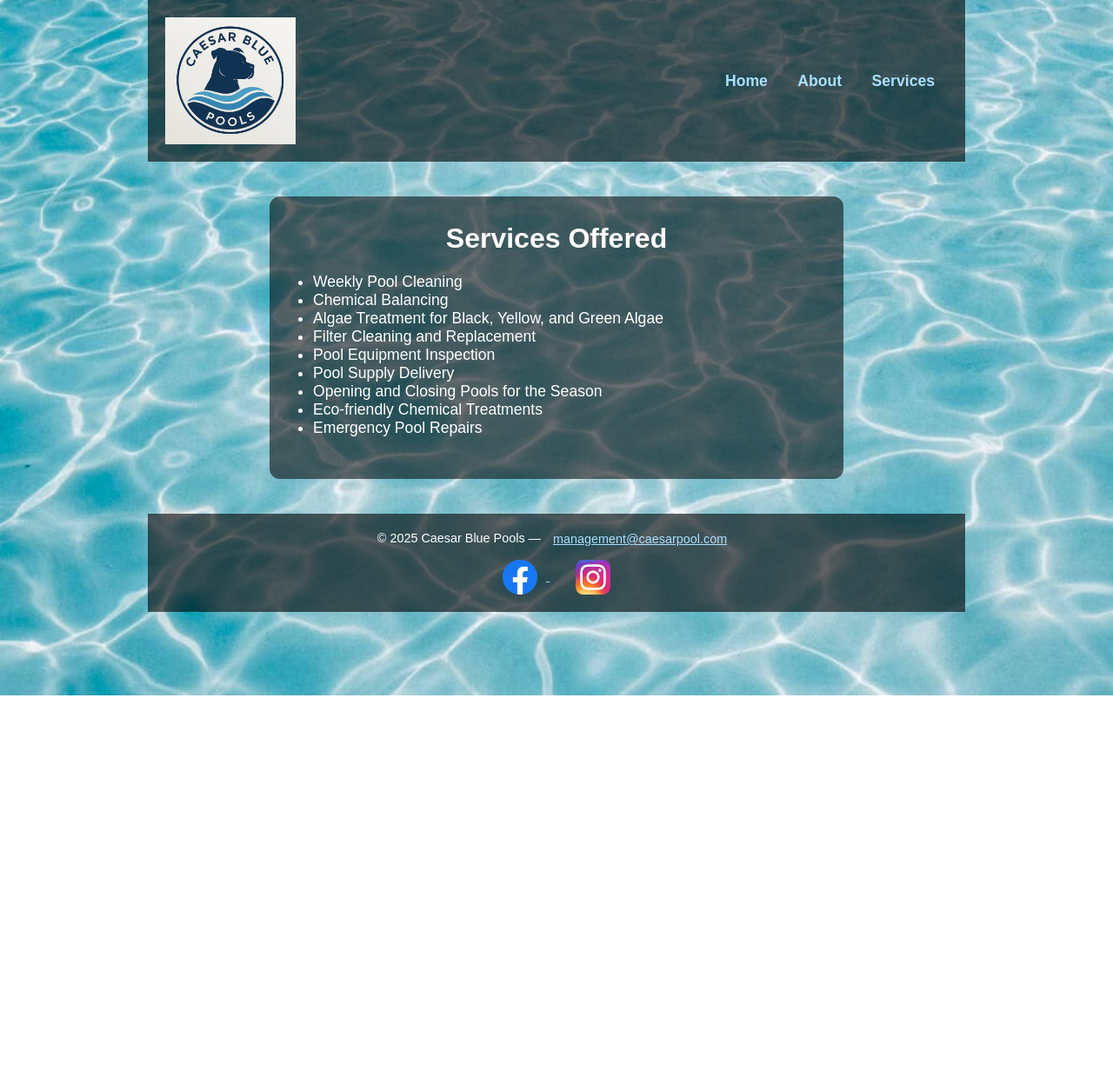
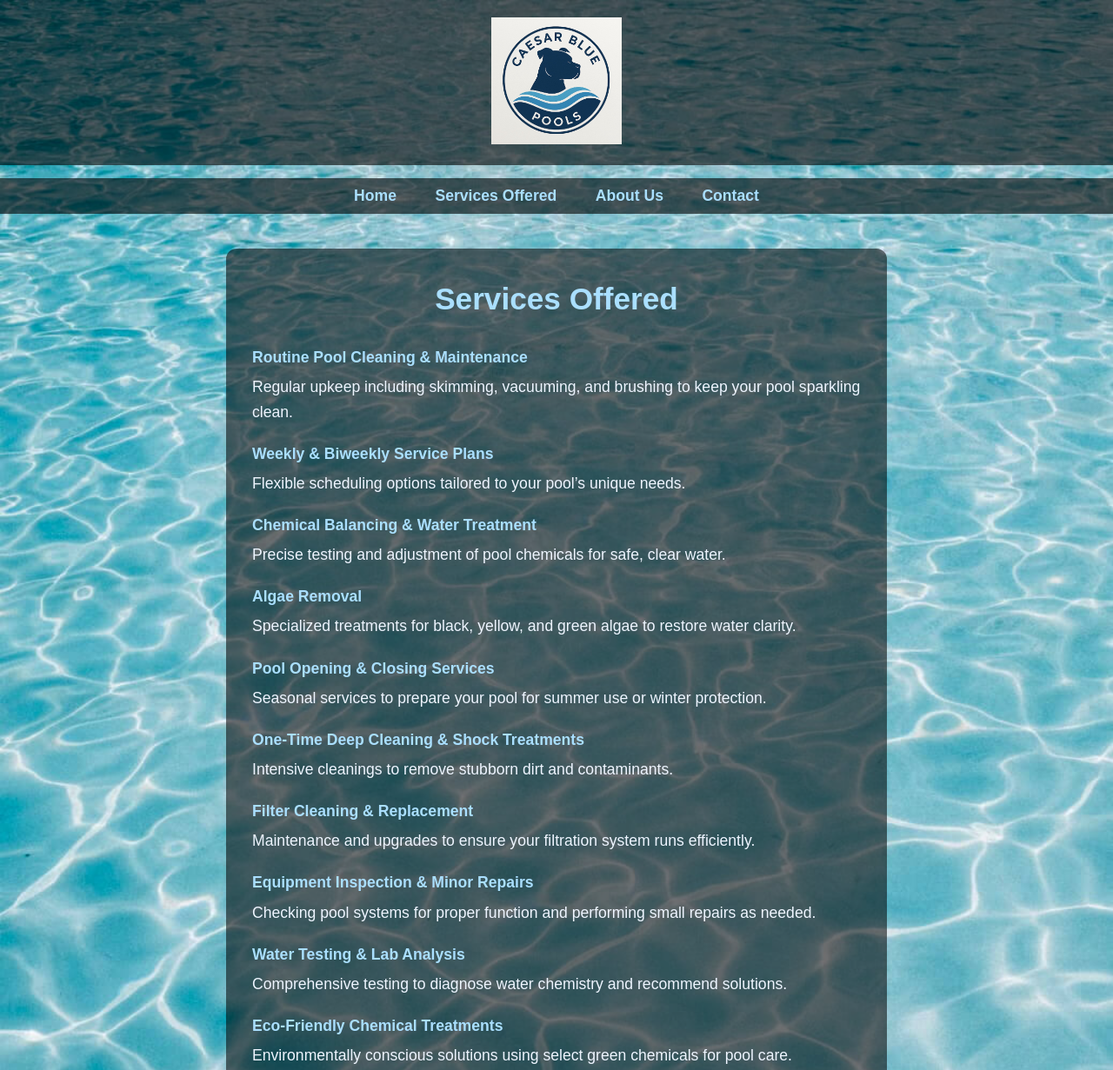
Before and after one commit to terrello88/Caesar-website, a website: page Services.html in a window 1280 px wide. Shown: the top 1231 px of the page at 87% size. Before the commit the page ends 800 px from the top, so only its background shows below. Drawn offline with Linux system fonts and the light colour scheme.

Commit message:
Update Services.html

```diff
--- a/Services.html
+++ b/Services.html
@@ -1,10 +1,10 @@
 <!DOCTYPE html>
 <html lang="en">
 <head>
-  <link rel="icon" type="image/x-icon" href="favicon.ico">
+  <link rel="icon" type="image/x-icon" href="favicon.ico" />
   <meta charset="UTF-8" />
-  <meta name="viewport" content="width=device-width, initial-scale=1.0"/>
-  <title>Services Offered | Caesar Blue Pools</title>
+  <meta name="viewport" content="width=device-width, initial-scale=1.0" />
+  <title>Caesar Blue Pools | Services Offered</title>
 
   <style>
     body {
@@ -19,21 +19,22 @@
     header {
       padding: 20px;
       background-color: rgba(0, 0, 0, 0.6);
-      display: flex;
-      align-items: center;
-      justify-content: space-between;
-      max-width: 900px;
-      margin: 0 auto;
     }
 
     .logo {
       max-width: 150px;
     }
 
+    nav {
+      margin: 15px 0;
+      background-color: rgba(0, 0, 0, 0.6);
+      padding: 10px 0;
+    }
+
     nav a {
       color: #aadfff;
       text-decoration: none;
-      margin: 0 15px;
+      margin: 0 20px;
       font-weight: bold;
       font-size: 1.1rem;
     }
@@ -44,22 +45,31 @@
 
     .content {
       background-color: rgba(0, 0, 0, 0.55);
+      max-width: 700px;
+      margin: 40px auto;
       padding: 30px;
-      margin: 40px auto;
-      max-width: 600px;
       border-radius: 12px;
       text-align: left;
+      color: #eef5ff;
+      font-size: 1.1rem;
+      line-height: 1.6;
     }
 
-    h1, h2 {
+    h1 {
+      text-align: center;
       margin-top: 0;
-      text-align: center;
+      margin-bottom: 25px;
+      color: #aadfff;
     }
 
-    ul {
-      list-style-type: disc;
-      padding-left: 20px;
-      font-size: 1.1rem;
+    .service-item {
+      margin-bottom: 20px;
+    }
+
+    .service-title {
+      font-weight: bold;
+      color: #aadfff;
+      margin-bottom: 6px;
     }
 
     footer {
@@ -67,61 +77,90 @@
       padding: 20px;
       font-size: 0.9rem;
       background-color: rgba(0, 0, 0, 0.6);
-      max-width: 900px;
-      margin: 0 auto;
       text-align: center;
     }
 
     footer a {
       color: #aadfff;
-      margin: 0 10px;
-      vertical-align: middle;
+      text-decoration: none;
     }
 
-    footer img {
-      vertical-align: middle;
-      width: 40px;
-      height: 40px;
-      margin: 0 10px;
+    footer a:hover {
+      text-decoration: underline;
     }
   </style>
 </head>
 <body>
 
   <header>
-    <img src="img_4458.jpeg" alt="Caesar Blue Pools logo" class="logo">
-    <nav>
-      <a href="index.html">Home</a>
-      <a href="about.html">About</a>
-      <a href="services.html">Services</a>
-    </nav>
+    <img src="img_4458.jpeg" alt="Caesar Blue Pools logo" class="logo" />
   </header>
+
+  <nav>
+    <a href="index.html">Home</a>
+    <a href="services.html">Services Offered</a>
+    <a href="about.html">About Us</a>
+    <a href="contact.html">Contact</a>
+  </nav>
 
   <div class="content">
     <h1>Services Offered</h1>
-    <ul>
-      <li>Weekly Pool Cleaning</li>
-      <li>Chemical Balancing</li>
-      <li>Algae Treatment for Black, Yellow, and Green Algae</li>
-      <li>Filter Cleaning and Replacement</li>
-      <li>Pool Equipment Inspection</li>
-      <li>Pool Supply Delivery</li>
-      <li>Opening and Closing Pools for the Season</li>
-      <li>Eco-friendly Chemical Treatments</li>
-      <li>Emergency Pool Repairs</li>
-    </ul>
+
+    <div class="service-item">
+      <div class="service-title">Routine Pool Cleaning & Maintenance</div>
+      Regular upkeep including skimming, vacuuming, and brushing to keep your pool sparkling clean.
+    </div>
+
+    <div class="service-item">
+      <div class="service-title">Weekly & Biweekly Service Plans</div>
+      Flexible scheduling options tailored to your pool’s unique needs.
+    </div>
+
+    <div class="service-item">
+      <div class="service-title">Chemical Balancing & Water Treatment</div>
+      Precise testing and adjustment of pool chemicals for safe, clear water.
+    </div>
+
+    <div class="service-item">
+      <div class="service-title">Algae Removal</div>
+      Specialized treatments for black, yellow, and green algae to restore water clarity.
+    </div>
+
+    <div class="service-item">
+      <div class="service-title">Pool Opening & Closing Services</div>
+      Seasonal services to prepare your pool for summer use or winter protection.
+    </div>
+
+    <div class="service-item">
+      <div class="service-title">One-Time Deep Cleaning & Shock Treatments</div>
+      Intensive cleanings to remove stubborn dirt and contaminants.
+    </div>
+
+    <div class="service-item">
+      <div class="service-title">Filter Cleaning & Replacement</div>
+      Maintenance and upgrades to ensure your filtration system runs efficiently.
+    </div>
+
+    <div class="service-item">
+      <div class="service-title">Equipment Inspection & Minor Repairs</div>
+      Checking pool systems for proper function and performing small repairs as needed.
+    </div>
+
+    <div class="service-item">
+      <div class="service-title">Water Testing & Lab Analysis</div>
+      Comprehensive testing to diagnose water chemistry and recommend solutions.
+    </div>
+
+    <div class="service-item">
+      <div class="service-title">Eco-Friendly Chemical Treatments</div>
+      Environmentally conscious solutions using select green chemicals for pool care.
+    </div>
+
   </div>
 
   <footer>
     © 2025 Caesar Blue Pools —
     <a href="mailto:management@caesarpool.com">management@caesarpool.com</a>
-    <br><br>
-    <a href="https://www.facebook.com/profile.php?id=61577398600459" target="_blank">
-      <img src="IMG_0121.png" alt="Facebook">
-    </a>
-    <a href="https://www.instagram.com/caesarbluepools/" target="_blank">
-      <img src="IMG_0120.png" alt="Instagram">
-    </a>
   </footer>
 
 </body>
```
